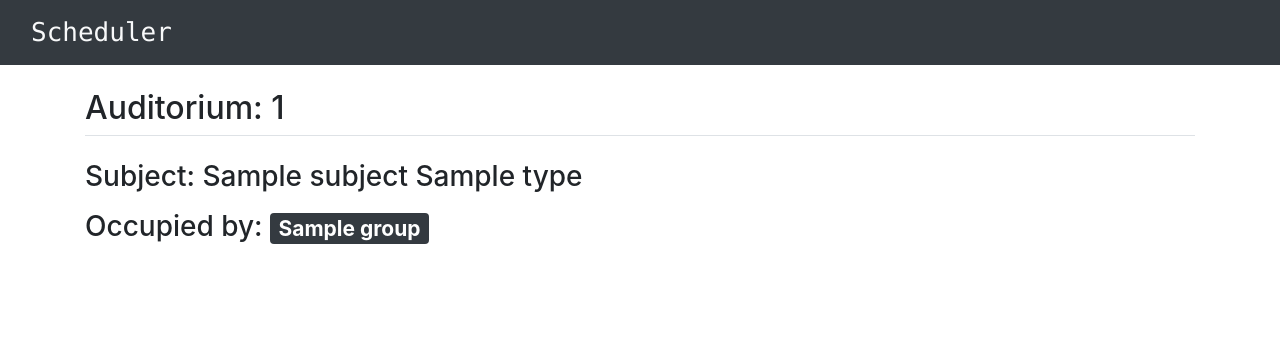
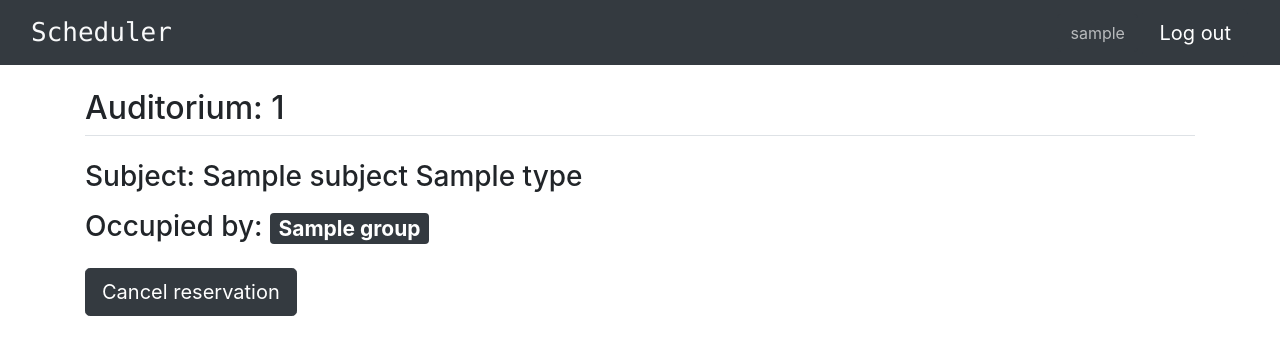
Before and after one commit to maxthyron/Scheduler, a Django app: template templates/schedule/subject.html in a window 1280 px wide. Shown: the top 355 px of the page. Run offline with Django 3.2, Linux system fonts and the light colour scheme; a user stored in the database is signed in; tables that the repository leaves empty hold one stand-in row (values such as "Sample post"); the template is opened without the code that fills it: values that come from a table or form of the project are taken from there, most other values are stand-ins (such as "Sample title", 1, 10 or a date in 2020); some libraries are stand-ins or nearby versions.

Commit message:
Somewhat final version - Added cancelation of reservation

```diff
--- a/schedule/models.py
+++ b/schedule/models.py
@@ -24,7 +24,6 @@ class Auditorium(models.Model):
     def get_reserved_auditorium(d, t):
         reserved = ReservedAuditorium.objects.select_related('auditorium').filter(day_id=d.id,
                                                                                   time_id=t.id)
-        print(reserved)
         return reserved
 
     @classmethod
--- a/schedule/urls.py
+++ b/schedule/urls.py
@@ -7,6 +7,7 @@ from . import views
 urlpatterns = [
     path('', views.table, name="home"),
     path('refresh_models/', views.refresh_models, name='refresh'),
+    path('cancel_reserved/', views.cancel_reserved, name='cancel_reserved'),
     path('register/', views.register, name='register'),
     path('login/', auth_views.LoginView.as_view(template_name='schedule/login.html'), name='login'),
     path('logout/', auth_views.LogoutView.as_view(template_name='schedule/logout.html'),
--- a/templates/schedule/base.html
+++ b/templates/schedule/base.html
@@ -15,10 +15,10 @@
 <body>
 <header>
     <nav class="navbar navbar-light bg-dark">
-        <a href="{% url 'home' %}" class="navbar-brand text-light col-7"
+        <a href="{% url 'home' %}" class="navbar-brand text-light col-9"
            style="font-family: Menlo; font-size: 26px">Scheduler</a>
-        {% block header %}
-            <div class="options mr-3">
+        <div class="options mr-3">
+            {% block header %}
                 {% if user.is_authenticated %}
                     <span class="btn btn-dark disabled">{{ user.username }}</span>
                     <a class="btn btn-dark btn-lg" href="{% url 'logout' %}">Log out</a>
@@ -29,8 +29,8 @@
                     <a class="btn btn-dark btn-lg" href="{% url 'register' %}">Sign in</a>
                     <a class="btn btn-dark btn-lg" href="{% url 'login' %}">Log in</a>
                 {% endif %}
-            </div>
-        {% endblock %}
+            {% endblock %}
+        </div>
     </nav>
 </header>
 
--- a/templates/schedule/subject.html
+++ b/templates/schedule/subject.html
@@ -1,5 +1,14 @@
 {% extends "schedule/base.html" %}
 {% block header %}
+
+    {% if user.is_authenticated %}
+        <span class="btn btn-dark disabled">{{ user.username }}</span>
+        <a class="btn btn-dark btn-lg" href="{% url 'logout' %}">Log out</a>
+    {% else %}
+        <a class="btn btn-dark btn-lg" href="{% url 'register' %}">Sign in</a>
+        <a class="btn btn-dark btn-lg" href="{% url 'login' %}">Log in</a>
+    {% endif %}
+
 {% endblock %}
 {% block content %}
     <div class="media mb-4">
@@ -24,19 +33,24 @@
                 </h3>
             </div>
             <div class="mt-4">
-                {% if not subject and not reserved_by_user%}
+                {% if not subject and not reserved_by_user %}
                     {% if user.is_authenticated %}
                         <a class="btn btn-dark btn-lg" id="take_aud" href="#">Occupy auditorium</a>
                     {% else %}
-                        <a class="btn btn-secondary disabled">Occupy auditorium</a>
+                        <a class="btn btn-dark disabled">Occupy auditorium</a>
                         <div class="pt-3">
                             <small class="text-muted">
                                 You need to be logged in to occupy this auditorium!
                                 <br>
-                                Have an account or want to create one? Then <a href="{% url 'login' %}?next={{ request.get_full_path }}">log in</a> or <a
+                                Have an account or want to create one? Then <a
+                                    href="{% url 'login' %}?next={{ request.get_full_path }}">log in</a> or <a
                                     href="{% url 'register' %}?next={{ request.get_full_path }}">sign up</a>!
                             </small>
                         </div>
+                    {% endif %}
+                {% else %}
+                    {% if user.is_authenticated and user.id == reserved_by_user.id %}
+                        <a class="btn btn-dark btn-lg" id="cancel_reserved" href="#">Cancel reservation</a>
                     {% endif %}
                 {% endif %}
             </div>
@@ -48,7 +62,6 @@
 {% block script %}
     <script>
         $("#take_aud").click(function () {
-            console.log("Took aud");
             $.ajax({
                 type: "GET",
                 data: {
@@ -66,5 +79,23 @@
                 }
             });
         });
+        $("#cancel_reserved").click(function () {
+            $.ajax({
+                type: "GET",
+                data: {
+                    aud_id: '{{ aud.id }}',
+                    day_id: '{{ day.id }}',
+                    time_id: '{{ time_id }}',
+                    user: '{{ user.username }}'
+                },
+                url: "{% url 'cancel_reserved' %}",
+                success: function (data) {
+                    if (data.canceled) {
+                        console.log("Canceled");
+                        location.reload();
+                    }
+                }
+            });
+        });
     </script>
 {% endblock %}
```
Also changed, not shown: schedule/views.py (+22 -6 lines).
